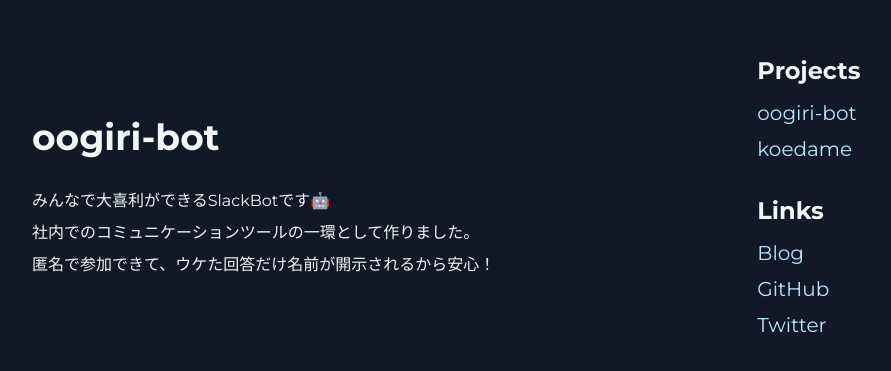
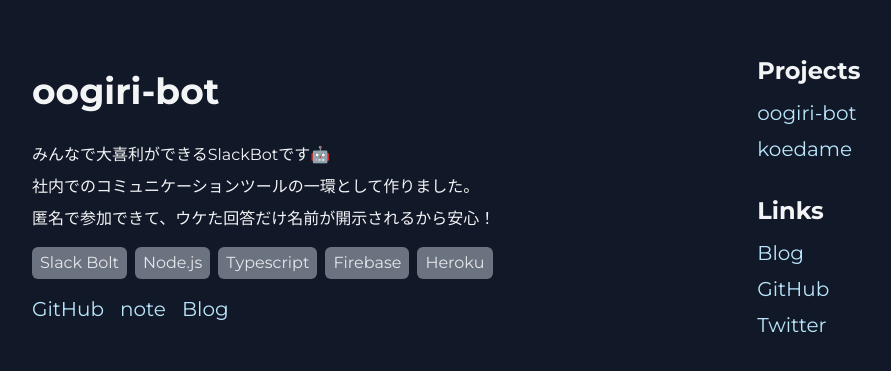
Before and after one commit to tocomi/i-am-tocomi, a Next.js app: page /projects/oogiri in a window 1280 px wide. Shown: the part 163-534 px from the top of the page, without its empty margins (64-955 px from the left). Built offline with nearby package versions, Linux system fonts and the light colour scheme.

Commit message:
feat: add oogiri

```diff
--- a/src/app/projects/oogiri/page.tsx
+++ b/src/app/projects/oogiri/page.tsx
@@ -1,11 +1,37 @@
+import { CustomLink } from '@/components'
+import { Badge } from '@/components/Badge'
+
 export default function OogiriPage() {
   return (
     <section className="flex flex-col gap-8">
       <h1 className="text-4xl font-bold">oogiri-bot</h1>
-      <div className="flex flex-col gap-2">
-        <p>みんなで大喜利ができるSlackBotです🤖</p>
-        <p>社内でのコミュニケーションツールの一環として作りました。</p>
-        <p>匿名で参加できて、ウケた回答だけ名前が開示されるから安心！</p>
+      <div className="flex flex-col gap-4">
+        <div className="flex flex-col gap-2">
+          <p>みんなで大喜利ができるSlackBotです🤖</p>
+          <p>社内でのコミュニケーションツールの一環として作りました。</p>
+          <p>匿名で参加できて、ウケた回答だけ名前が開示されるから安心！</p>
+        </div>
+        <div className="flex flex-row gap-2 flex-wrap">
+          <Badge>Slack Bolt</Badge>
+          <Badge>Node.js</Badge>
+          <Badge>Typescript</Badge>
+          <Badge>Firebase</Badge>
+          <Badge>Heroku</Badge>
+        </div>
+        <div className="flex flex-row gap-4 flex-wrap">
+          <CustomLink external href="https://github.com/tocomi/oogiri-bot">
+            GitHub
+          </CustomLink>
+          <CustomLink external href="https://note.com/tocomi/n/nfccf235976f9">
+            note
+          </CustomLink>
+          <CustomLink
+            external
+            href="https://tech.techtouch.jp/entry/slack-oogiri-bot"
+          >
+            Blog
+          </CustomLink>
+        </div>
       </div>
     </section>
   )
--- /dev/null
+++ b/src/components/Badge.tsx
@@ -0,0 +1,5 @@
+export const Badge = ({ children }: { children: React.ReactNode }) => (
+  <span className="bg-gray-500 text-gray-200 px-2 py-1 rounded-md">
+    {children}
+  </span>
+)
```
